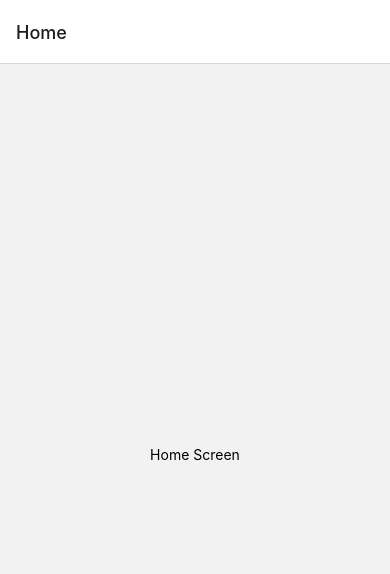
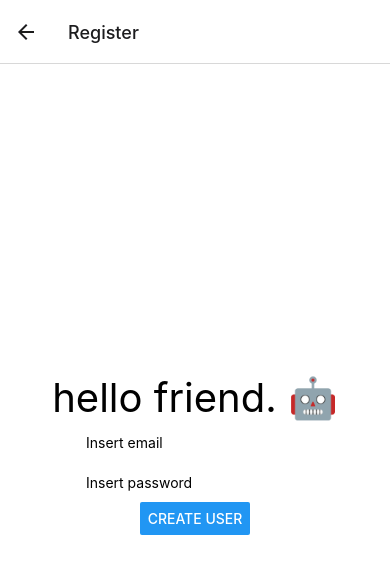
Before and after one commit to andr01a0/mobileChat, a React Native app: screen /Register in a window 390 px wide. Before the commit this address had no page. Shown: the top 574 px of the page. Built offline with nearby package versions, Linux system fonts and the light colour scheme.

Commit message:
update firebase add metro config cjs assetext

```diff
--- a/App.tsx
+++ b/App.tsx
@@ -4,6 +4,7 @@ import { createNativeStackNavigator } from '@react-navigation/native-stack';
 import { Provider } from 'react-redux'
 import { store } from './src/redux/store'
 import HomeScreen from './src/screens/HomeScreen';
+import RegisterScreen from "./src/screens/RegisterScreen";
 
 const Stack = createNativeStackNavigator();
 
@@ -14,6 +15,7 @@ export default function App() {
       <NavigationContainer>
         <Stack.Navigator>
           <Stack.Screen name="Home" component={HomeScreen} />
+          <Stack.Screen name="Register" component={RegisterScreen} />
         </Stack.Navigator>
       </NavigationContainer>
     </Provider>
--- a/package.json
+++ b/package.json
@@ -15,7 +15,7 @@
     "@reduxjs/toolkit": "^1.8.2",
     "expo": "~45.0.0",
     "expo-status-bar": "~1.3.0",
-    "firebase": "9.7.0",
+    "firebase": "9.8.2",
     "react": "17.0.2",
     "react-dom": "17.0.2",
     "react-native": "0.68.2",
--- a/src/screens/HomeScreen.tsx
+++ b/src/screens/HomeScreen.tsx
@@ -1,10 +1,11 @@
 import React from "react";
-import { View, Text } from "react-native";
+import { View, Text, Button } from "react-native";
 
 export default function HomeScreen({ navigation }: any) {
 	return (
 		<View style={{ flex: 1, alignItems: 'center', justifyContent: 'center' }}>
       <Text>Home Screen</Text>
+			<Button title="Go to registration" onPress={() => navigation.navigate('Register')} />
     </View>
 	);
 }
--- /dev/null
+++ b/src/screens/RegisterScreen.tsx
@@ -0,0 +1,54 @@
+import React, { useState } from 'react';
+import { StyleSheet, TextInput, Text, Button, View } from 'react-native';
+import { auth } from '../configs/firebase'
+import { createUserWithEmailAndPassword as createUser } from "firebase/auth";
+
+function createUEP(email: string, password: string) {
+  createUser(auth, email, password).then((userCredential) => {
+    const user = userCredential.user;
+    console.log(user);
+  });
+};
+
+export default function RegisterScreen ({ navigation }: any) {
+	const [email, setEmail] = useState('');
+  const [password, setPassword] = useState('');
+	return (
+		<View style={styles.container}>
+			<Text style={styles.text}>hello friend. 🤖</Text>
+			<TextInput
+				style={{height: 40}}
+				placeholder="Insert email"
+				onChangeText={newEmail => setEmail(newEmail)}
+				defaultValue={email}
+				keyboardType="email-address"
+				autoCapitalize='none'
+			/>
+			<TextInput
+				style={{height: 40}}
+				placeholder="Insert password"
+				onChangeText={newPassword => setPassword(newPassword)}
+				defaultValue={password}
+				secureTextEntry={true}
+			/>
+			<Button
+				onPress={() => {
+					createUEP(email, password);
+				}}
+				title="Create User"
+			/>
+		</View>
+	);
+}
+
+const styles = StyleSheet.create({
+  container: {
+    flex: 1,
+    backgroundColor: '#fff',
+    alignItems: 'center',
+    justifyContent: 'center',
+  },
+  text: {
+    fontSize: 40,
+  },
+});
```
Also changed, not shown: metro.config.js (added, +7 -0 lines), 1 other file (tests, documents, lock files or other folders).
